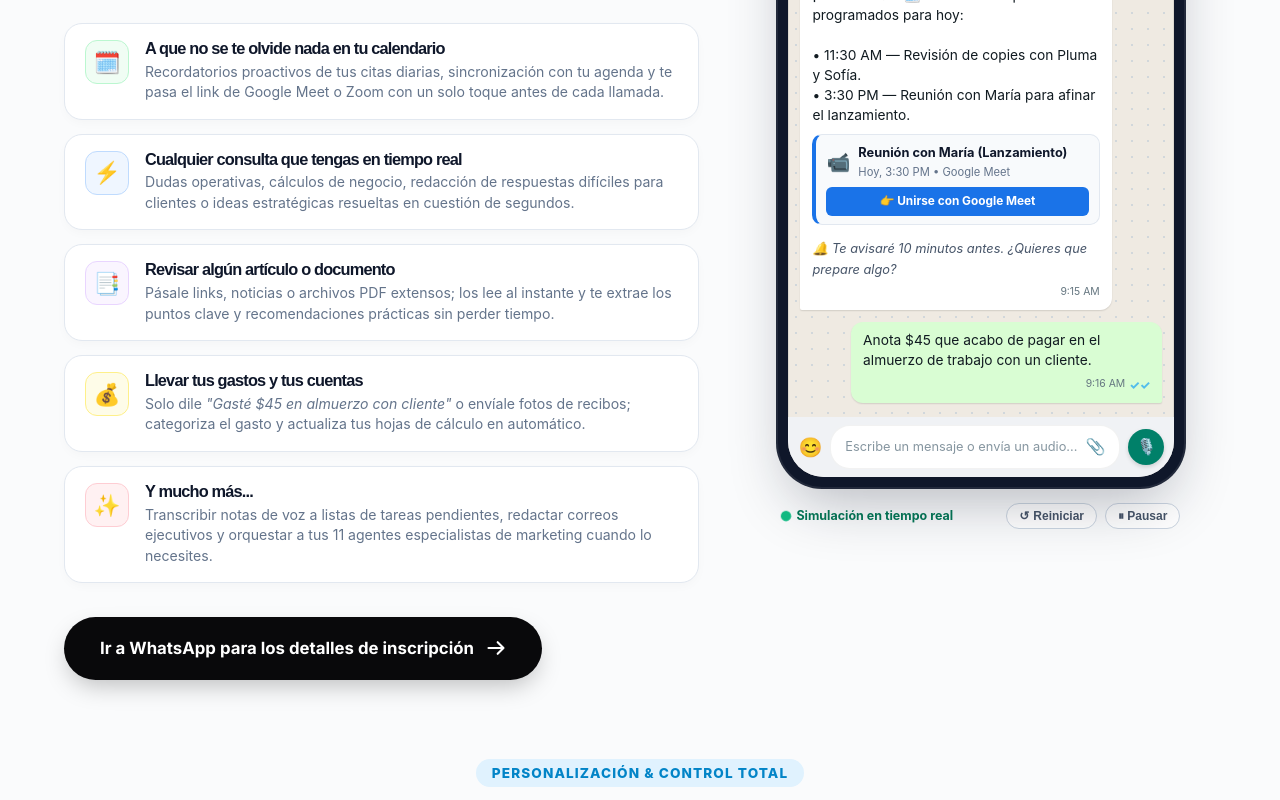
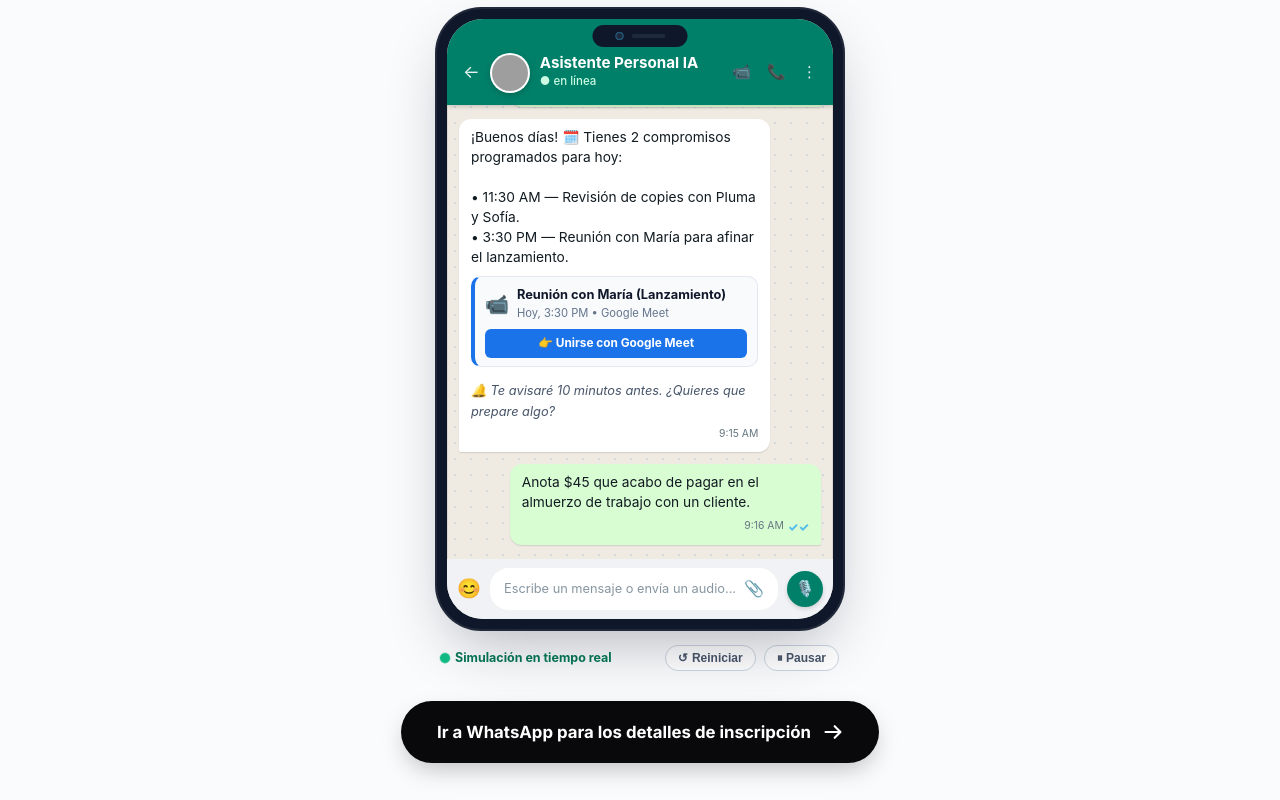
Before and after one commit to meridacakesperu-sys/landing-marketing-xperience, a Next.js app: page /agentes in a window 1280 px wide. Shown: the part 2900-3700 px from the top of the page. Built offline with nearby package versions, Linux system fonts and the light colour scheme; grey boxes are pictures that could not be loaded.

Commit message:
refactor(agentes): centrar encabezado con nuevo titulo y descripcion y mostrar directamente la animacion de whatsapp

```diff
--- a/src/app/agentes/AgentsLanding.js
+++ b/src/app/agentes/AgentsLanding.js
@@ -706,26 +706,17 @@ export default function AgentsLanding() {
 
         /* Sección: Asistente Personal en WhatsApp (Simulación Interactiva) */
         .assistant-section {
-          max-width: 1200px;
+          max-width: 1000px;
           margin: 60px auto 80px auto;
-          padding: 0 24px;
-        }
-        .assistant-grid {
-          display: grid;
-          grid-template-columns: 1.15fr 0.85fr;
-          gap: 48px;
-          align-items: center;
-        }
-        @media (max-width: 960px) {
-          .assistant-grid {
-            grid-template-columns: 1fr;
-            gap: 40px;
-          }
-        }
-
-        .assistant-info {
+          padding: 0 20px;
+        }
+        .assistant-header {
+          max-width: 780px;
+          margin: 0 auto 36px auto;
           display: flex;
           flex-direction: column;
+          align-items: center;
+          text-align: center;
         }
         .assistant-badge {
           display: inline-flex;
@@ -752,57 +743,10 @@ export default function AgentsLanding() {
           margin-bottom: 16px;
         }
         .assistant-desc {
-          font-size: 1.1rem;
+          font-size: 1.15rem;
           color: #475569;
           line-height: 1.6;
-          margin-bottom: 28px;
-        }
-
-        /* Lista de especificaciones del asistente */
-        .assistant-features-list {
-          display: flex;
-          flex-direction: column;
-          gap: 14px;
-          margin-bottom: 34px;
-        }
-        .assistant-feature-item {
-          display: flex;
-          align-items: flex-start;
-          gap: 16px;
-          background: #ffffff;
-          border: 1px solid #e2e8f0;
-          border-radius: 18px;
-          padding: 16px 20px;
-          box-shadow: 0 4px 12px -2px rgba(0, 0, 0, 0.03);
-          transition: transform 0.2s ease, border-color 0.2s ease, box-shadow 0.2s ease;
-        }
-        .assistant-feature-item:hover {
-          transform: translateY(-2px);
-          border-color: #cbd5e1;
-          box-shadow: 0 10px 20px -5px rgba(0, 0, 0, 0.06);
-        }
-        .feature-icon-box {
-          width: 44px;
-          height: 44px;
-          border-radius: 12px;
-          background: #f0fdf4;
-          border: 1px solid #bbf7d0;
-          display: flex;
-          align-items: center;
-          justify-content: center;
-          font-size: 1.35rem;
-          flex-shrink: 0;
-        }
-        .feature-title {
-          font-size: 1.02rem;
-          font-weight: 750;
-          color: #0f172a;
-          margin-bottom: 4px;
-        }
-        .feature-desc {
-          font-size: 0.88rem;
-          color: #64748b;
-          line-height: 1.45;
+          margin-bottom: 0;
         }
 
         /* Maqueta del Teléfono Móvil (WhatsApp Mockup) */
@@ -1762,121 +1706,23 @@ export default function AgentsLanding() {
 
         {/* SECCIÓN INTERACTIVA: ASISTENTE PERSONAL EN WHATSAPP EN TIEMPO REAL */}
         <section className="assistant-section">
-          <div className="assistant-grid">
-
-            {/* Columna Izquierda: Especificaciones y Valor */}
-            <div className="assistant-info">
+          {/* Encabezado Centrado */}
+          <div className="assistant-header">
             <span className="assistant-badge">
               <span>🤖</span>
               <span>Asistente Personal de IA en WhatsApp</span>
             </span>
 
             <h2 className="assistant-title">
-                Tu asistente te ayudará a resolver tu día a día
+              Tu asistente personal te ayudará a resolver tu día a día
             </h2>
 
             <p className="assistant-desc">
-                No necesitas abrir herramientas complejas ni adaptarte a nuevos programas. Todo lo gestionas directamente desde tu WhatsApp enviando mensajes o notas de voz cotidianas, como si hablaras con tu asistente de confianza.
+              No necesitas abrir herramientas complejas ni adaptarte a nuevos programas. Tu dia lo gestionas directamente desde tu WhatsApp enviando mensajes o notas de voz cotidianas, como si hablaras con tu asistente de confianza.
             </p>
-
-              {/* Lista de especificaciones solicitadas por el usuario */}
-              <div className="assistant-features-list">
-
-                {/* 1. Calendario */}
-                <div className="assistant-feature-item">
-                  <div className="feature-icon-box">
-                    <span>🗓️</span>
-                  </div>
-                  <div>
-                    <h3 className="feature-title">
-                      A que no se te olvide nada en tu calendario
-                    </h3>
-                    <p className="feature-desc">
-                      Recordatorios proactivos de tus citas diarias, sincronización con tu agenda y te pasa el link de Google Meet o Zoom con un solo toque antes de cada llamada.
-                    </p>
-                  </div>
-                </div>
-
-                {/* 2. Consultas en tiempo real */}
-                <div className="assistant-feature-item">
-                  <div className="feature-icon-box" style={{ background: '#eff6ff', borderColor: '#bfdbfe' }}>
-                    <span>⚡</span>
-                  </div>
-                  <div>
-                    <h3 className="feature-title">
-                      Cualquier consulta que tengas en tiempo real
-                    </h3>
-                    <p className="feature-desc">
-                      Dudas operativas, cálculos de negocio, redacción de respuestas difíciles para clientes o ideas estratégicas resueltas en cuestión de segundos.
-                    </p>
-                  </div>
-                </div>
-
-                {/* 3. Revisar artículos */}
-                <div className="assistant-feature-item">
-                  <div className="feature-icon-box" style={{ background: '#faf5ff', borderColor: '#e9d5ff' }}>
-                    <span>📑</span>
-                  </div>
-                  <div>
-                    <h3 className="feature-title">
-                      Revisar algún artículo o documento
-                    </h3>
-                    <p className="feature-desc">
-                      Pásale links, noticias o archivos PDF extensos; los lee al instante y te extrae los puntos clave y recomendaciones prácticas sin perder tiempo.
-                    </p>
-                  </div>
-                </div>
-
-                {/* 4. Gastos y cuentas */}
-                <div className="assistant-feature-item">
-                  <div className="feature-icon-box" style={{ background: '#fefce8', borderColor: '#fef08a' }}>
-                    <span>💰</span>
-                  </div>
-                  <div>
-                    <h3 className="feature-title">
-                      Llevar tus gastos y tus cuentas
-                    </h3>
-                    <p className="feature-desc">
-                      Solo dile <em>"Gasté $45 en almuerzo con cliente"</em> o envíale fotos de recibos; categoriza el gasto y actualiza tus hojas de cálculo en automático.
-                    </p>
-                  </div>
-                </div>
-
-                {/* 5. Y mucho más */}
-                <div className="assistant-feature-item">
-                  <div className="feature-icon-box" style={{ background: '#fff1f2', borderColor: '#fecdd3' }}>
-                    <span>✨</span>
-                  </div>
-                  <div>
-                    <h3 className="feature-title">
-                      Y mucho más...
-                    </h3>
-                    <p className="feature-desc">
-                      Transcribir notas de voz a listas de tareas pendientes, redactar correos ejecutivos y orquestar a tus 11 agentes especialistas de marketing cuando lo necesites.
-                    </p>
-                  </div>
-                </div>
-
-              </div>
-
-              {/* Botón WhatsApp */}
-              <div>
-                <a
-                  href={whatsappUrl}
-                  target="_blank"
-                  rel="noopener noreferrer"
-                  className="btn-primary"
-                  style={{ display: 'inline-flex' }}
-                >
-                  <span>Ir a WhatsApp para los detalles de inscripción</span>
-                  <svg width="20" height="20" fill="none" stroke="currentColor" strokeWidth="2.5" viewBox="0 0 24 24">
-                    <path strokeLinecap="round" strokeLinejoin="round" d="M14 5l7 7m0 0l-7 7m7-7H3"/>
-                  </svg>
-                </a>
-              </div>
-            </div>
-
-            {/* Columna Derecha: Teléfono WhatsApp en Vivo */}
+          </div>
+
+          {/* Teléfono WhatsApp con la simulación interactiva directamente */}
           <div className="phone-mockup-wrapper">
               <div className="phone-chassis">
                 {/* Dynamic Island / Notch */}
@@ -2060,8 +1906,21 @@ export default function AgentsLanding() {
                   </button>
                 </div>
               </div>
-            </div>
-
+
+              {/* Botón WhatsApp centrado debajo del teléfono */}
+              <div style={{ marginTop: '30px' }}>
+                <a
+                  href={whatsappUrl}
+                  target="_blank"
+                  rel="noopener noreferrer"
+                  className="btn-primary"
+                >
+                  <span>Ir a WhatsApp para los detalles de inscripción</span>
+                  <svg width="20" height="20" fill="none" stroke="currentColor" strokeWidth="2.5" viewBox="0 0 24 24">
+                    <path strokeLinecap="round" strokeLinejoin="round" d="M14 5l7 7m0 0l-7 7m7-7H3"/>
+                  </svg>
+                </a>
+              </div>
             </div>
         </section>
 
```
Lines whose indentation alone changed are shown as unchanged.
